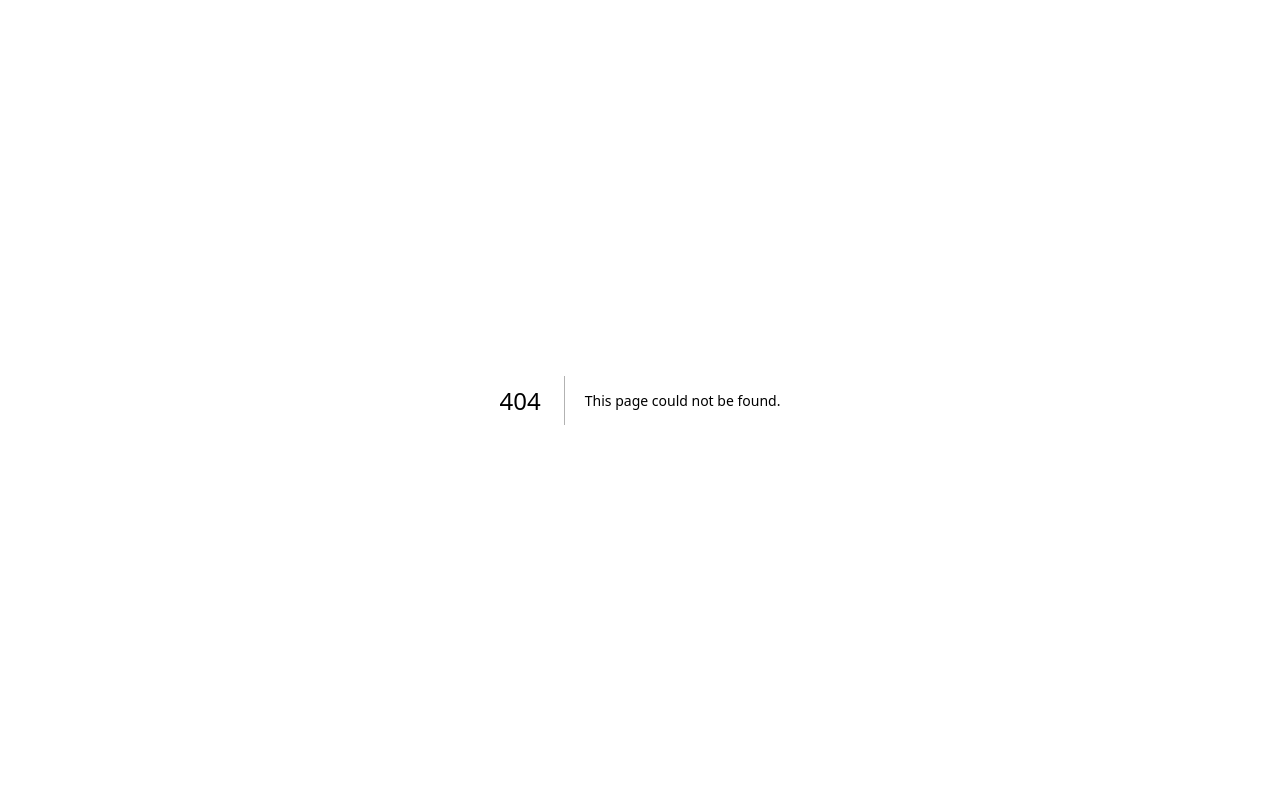
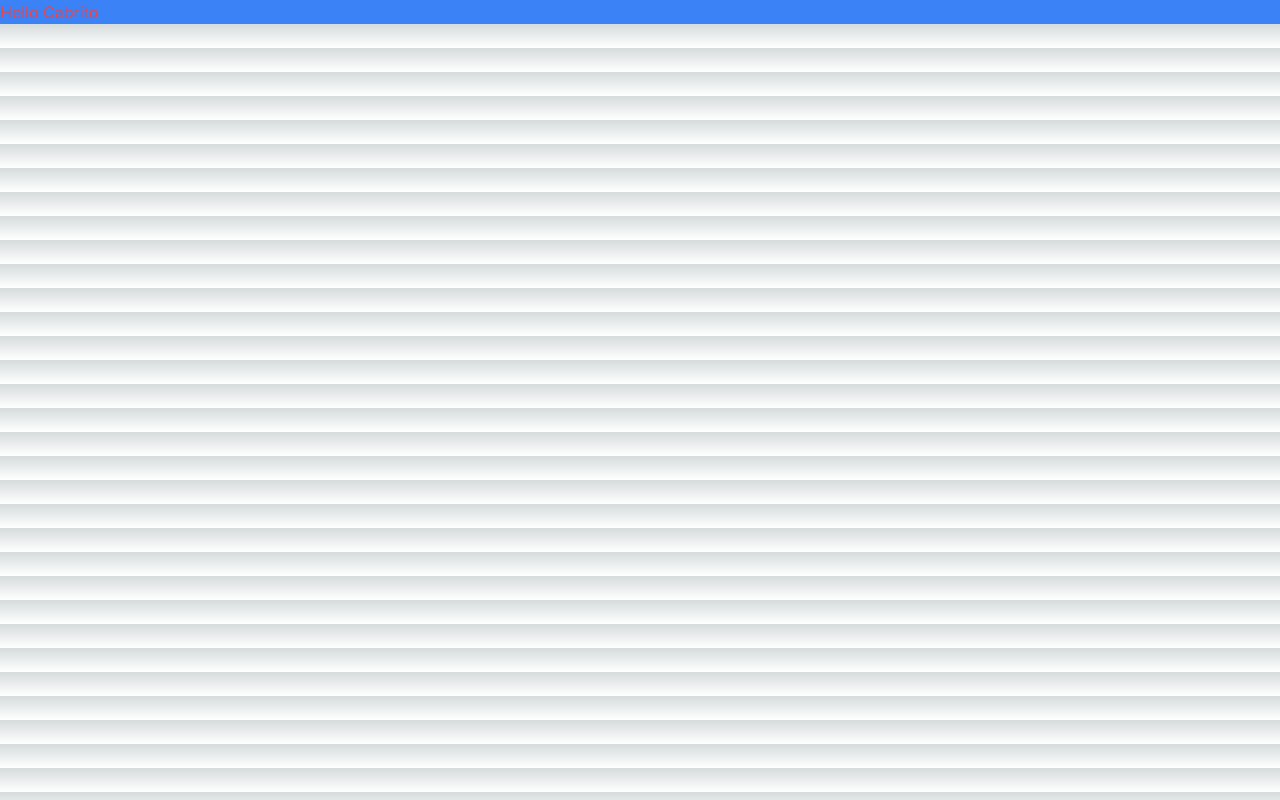
Before and after one commit to Matheus-Alexandrino/reactstore, a Next.js app: page /about in a window 1280 px wide. Before the commit this address had no page. Built offline with nearby package versions, Linux system fonts and the light colour scheme.

Commit message:
chore: install prettier.config.js

```diff
--- a/package.json
+++ b/package.json
@@ -21,6 +21,8 @@
     "eslint": "^8",
     "eslint-config-next": "13.5.5",
     "postcss": "^8",
+    "prettier": "^3.0.3",
+    "prettier-plugin-tailwindcss": "^0.5.6",
     "prisma": "^5.4.2",
     "tailwindcss": "^3",
     "typescript": "^5"
--- /dev/null
+++ b/prettier.config.js
@@ -0,0 +1,3 @@
+module.exports = {
+    plugins: ['prettier-plugin-tailwindcss'],
+}
--- /dev/null
+++ b/src/app/about/page.tsx
@@ -0,0 +1,10 @@
+import image from "next/image";
+
+export default function Home() {
+    return (
+        <div className="text-red-500 bg-blue-500">
+
+        Hello Cabrito
+        </div>
+    );
+}
```
Also changed, not shown: 1 other file (tests, documents, lock files or other folders).
